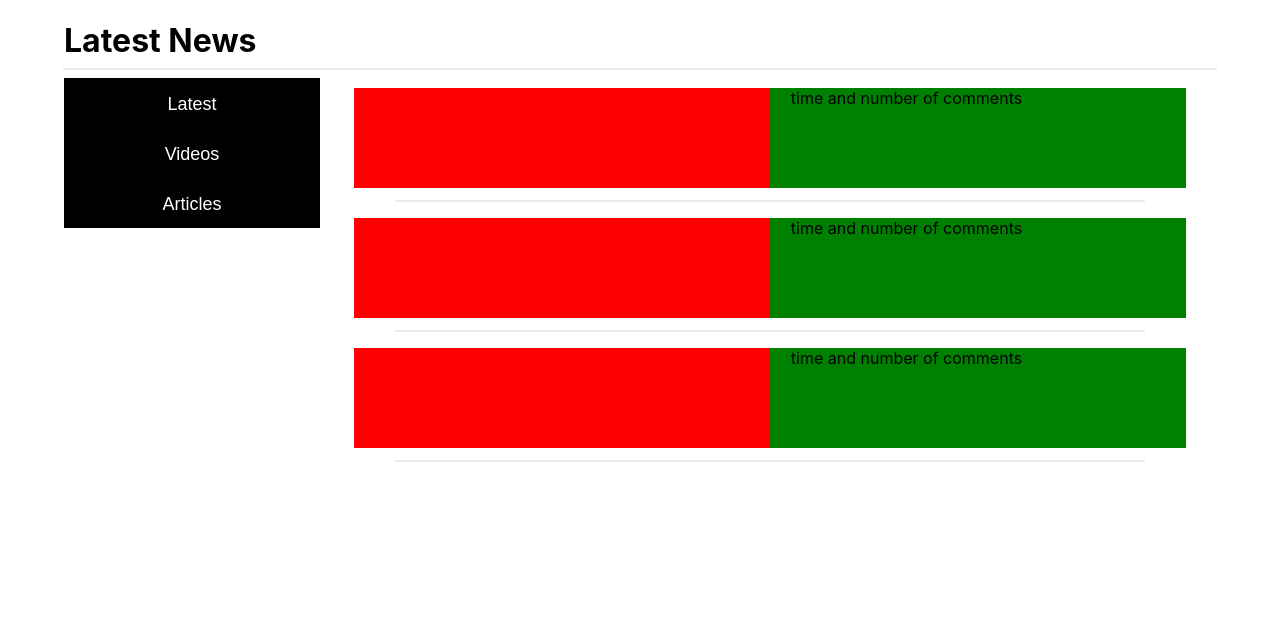
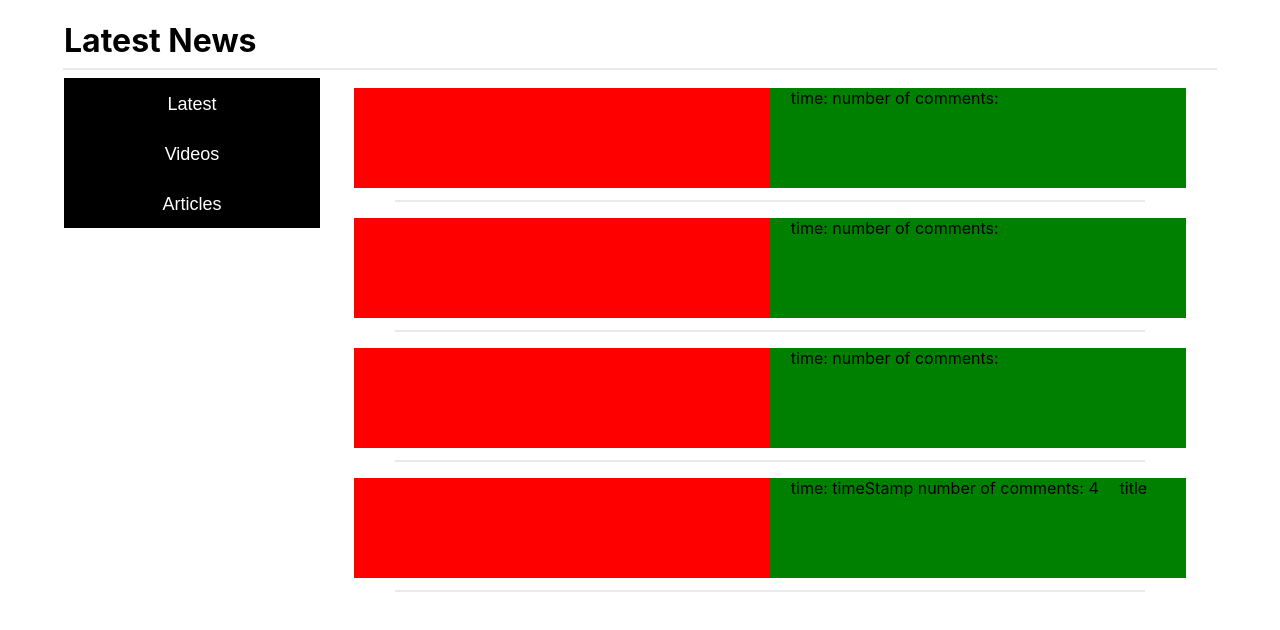
Before and after one commit to wboeker/codefoo2019frontend, a React (Create React App) app in the folder codefoof/: page / in a window 1280 px wide. Shown: the top 630 px of the page. Built offline with nearby package versions, Linux system fonts and the light colour scheme.

Commit message:
onclick in app.js

```diff
--- a/codefoof/src/App.js
+++ b/codefoof/src/App.js
@@ -7,11 +7,15 @@ import './App.css';
 
 class App extends Component {
 
+  test() {
+    alert("test");
+  }
+
   render() {
     return (
       <div className="App">
         <Header/>
-        <SideNav/>
+        <SideNav test={this.test}/>
         <News/>
       </div>
     );
--- a/codefoof/src/Article/Article.jsx
+++ b/codefoof/src/Article/Article.jsx
@@ -3,6 +3,15 @@ import './Article.css';
 import PropTypes from 'prop-types';
 
 class Article extends Component{
+
+  constructor(props){
+    super(props);
+    //passing parameters
+    this.image = props.image;
+    this.time = props.time;
+    this.title = props.title;
+    this.numComments = props.numComments;
+  }
 
   render(props){
       return(
@@ -11,7 +20,8 @@ class Article extends Component{
             <div className="pictureBox">
             </div>
             <div className="textBox">
-              <div className="topRight">time and number of comments</div>
+              <div className="topRight">time: {this.time} number of comments: {this.numComments}</div>
+              <div className="topRight">{this.title}</div>
             </div>
             <hr/>
           </div>
--- a/codefoof/src/News/News.jsx
+++ b/codefoof/src/News/News.jsx
@@ -11,6 +11,9 @@ class News extends Component{
       //array of articles
       articles: [{"name":<Article/>}, {"name":<Article/>}, {"name":<Article/>}],
       data: [{"name":"test1"},{"name":"test2"}],
+      timeStamp: "timeStamp",
+      title: "title",
+      numComments: "4",
     }
   }
 
@@ -21,6 +24,8 @@ class News extends Component{
             {this.state.articles.map(function(d, idx){
                return (<div key={idx}>{d.name}</div>)
              })}
+             <Article image={this.state.test} time={this.state.timeStamp}
+             title={this.state.title} numComments={this.state.numComments}/>
           </div>
         </div>
       )
--- a/codefoof/src/SideNav/SideNav.jsx
+++ b/codefoof/src/SideNav/SideNav.jsx
@@ -3,8 +3,13 @@ import './SideNav.css';
 import PropTypes from 'prop-types';
 
 class SideNav extends Component{
+  constructor(props){
+    super(props);
+    this.helper = this.helper.bind(this);
+  }
+
   helper(){
-    alert("infunction");
+    this.props.test();
   }
 
   render(props){
```
